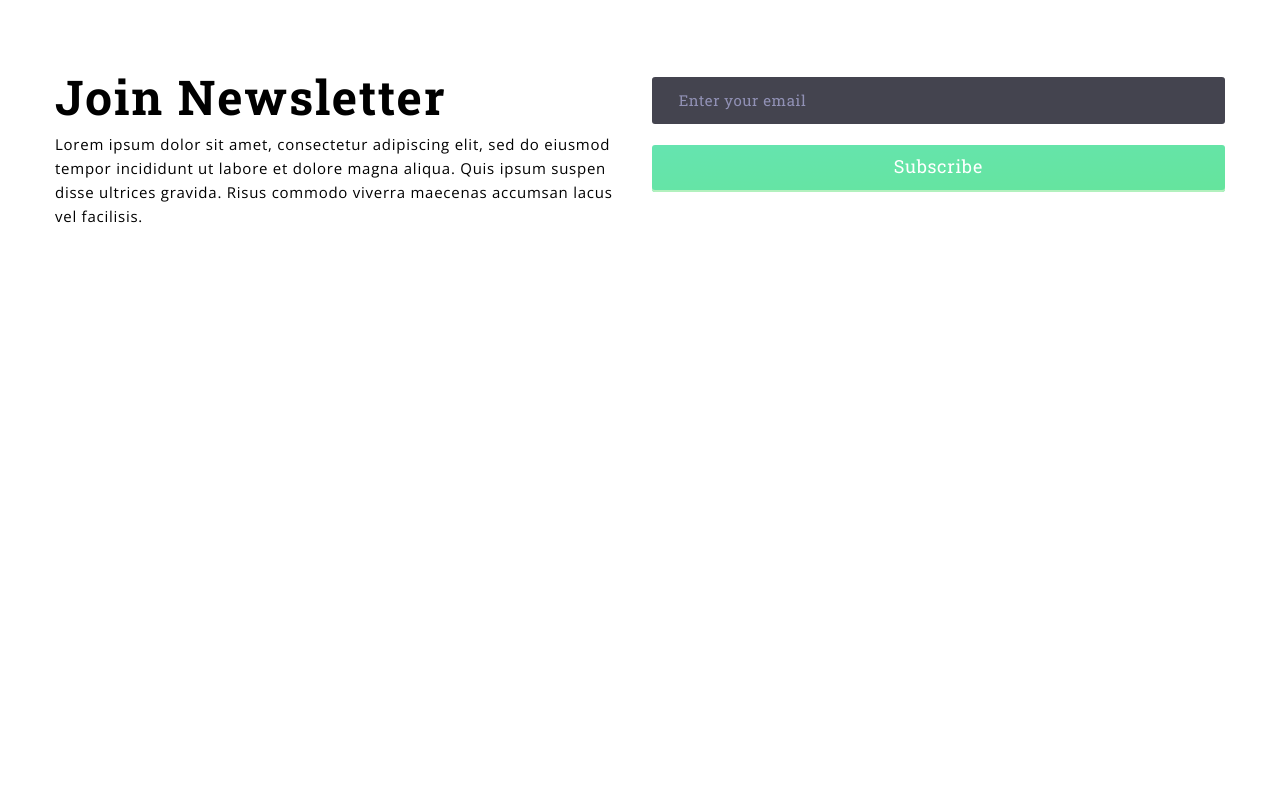
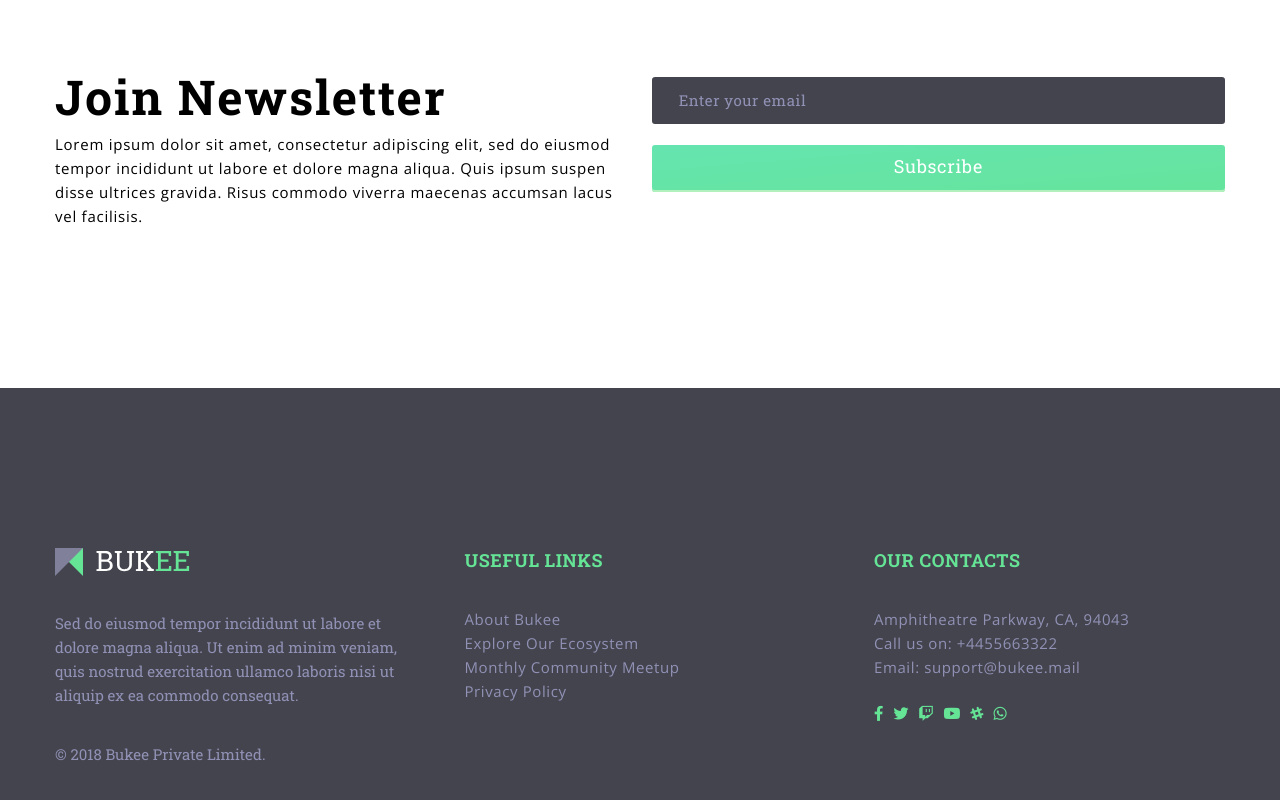
Before and after one commit to alexenerggy/Bookee, a plain HTML site: page src/views/index.html in a window 1280 px wide. Shown: the part 6273-7073 px from the top of the page. Before the commit the page ends 6661 px from the top, so only its background shows below. Drawn offline with nearby package versions, Linux system fonts and the light colour scheme; files that its build step writes are made by us from their sources; files whose address does not match are found by name.

Commit message:
lesson 16 finish

```diff
--- a/src/styles/main.scss
+++ b/src/styles/main.scss
@@ -627,5 +627,52 @@ body {
 
 .footer {
     background-color: $bg-dark-color;
+    color: $gray-color;
+    padding: 160px 0;
 }
-/* Урок 16. Остановка 10-50 */
+.block-footer {
+    display: flex;
+    justify-content: space-between;
+    max-width: 1170px;
+    margin: 0 auto;
+
+    &>div {
+        flex-basis: 30%;
+    }
+    &__logo {
+        display: block;
+        width: 137px;
+        height: 28px;
+        background-image: url(../img/logos.svg);
+        margin-bottom: 35px;
+        &--copy {
+            margin-top: 35px;
+        }
+    }
+    &__title {
+        font-size: 18px;
+        color: $accent-color;
+        margin-bottom: 35px;
+        letter-spacing: 0.6px;
+        font-family: 'Roboto Slab', serif;
+        text-transform: uppercase;
+    }
+    &__list {
+        list-style-type: none;
+        padding-left: 0;
+        font-size: 15px;
+        letter-spacing: 0.6px;
+        font-family: 'Open Sans', serif;
+    }
+    &__social {
+        display: flex;
+        list-style-type: none;
+        margin-top: 22px;
+        &>li {
+            margin-right: 10px;
+            &>a {
+                color: $accent-color;
+            }
+        }
+    }
+}
--- a/src/views/index.html
+++ b/src/views/index.html
@@ -253,9 +253,36 @@
 		<div class="footer">
 			<div class="wrap">
 				<div class="block-footer">
-					<div></div>
-					<div></div>
-					<div></div>
+					<div>
+						<a href="" class="block-footer__logo"></a>
+						<p>Sed do eiusmod tempor incididunt ut labore et dolore magna aliqua. Ut enim ad minim veniam, quis nostrud exercitation ullamco laboris nisi ut aliquip ex ea commodo consequat.</p>
+						<p class="block-footer__logo--copy">© 2018 Bukee Private Limited.</p>
+					</div>
+					<div>
+						<h2 class="block-footer__title">Useful Links</h2>
+						<ul class="block-footer__list">
+							<li>About Bukee</li>
+							<li>Explore Our Ecosystem</li>
+							<li>Monthly Community Meetup</li>
+							<li>Privacy Policy</li>
+						</ul>
+					</div>
+					<div>
+						<h2 class="block-footer__title">Our Contacts</h2>
+						<ul class="block-footer__list">
+							<li>Amphitheatre Parkway, CA, 94043</li>
+							<li>Call us on: +4455663322</li>
+							<li>Email: support@bukee.mail</li>
+						</ul>
+						<ul class="block-footer__social">
+							<li><a href=""><i class="fab fa-facebook-f"></i></a></li>
+							<li><a href=""><i class="fab fa-twitter"></i></a></li>
+							<li><a href=""><i class="fab fa-twitch"></i></a></li>
+							<li><a href=""><i class="fab fa-youtube"></i></a></li>
+							<li><a href=""><i class="fab fa-slack-hash"></i></a></li>
+							<li><a href=""><i class="fab fa-whatsapp"></i></a></li>
+						</ul>
+					</div>
 				</div>
 			</div>
 		</div>
```
Also changed, not shown: src/img/logos.svg (added).
